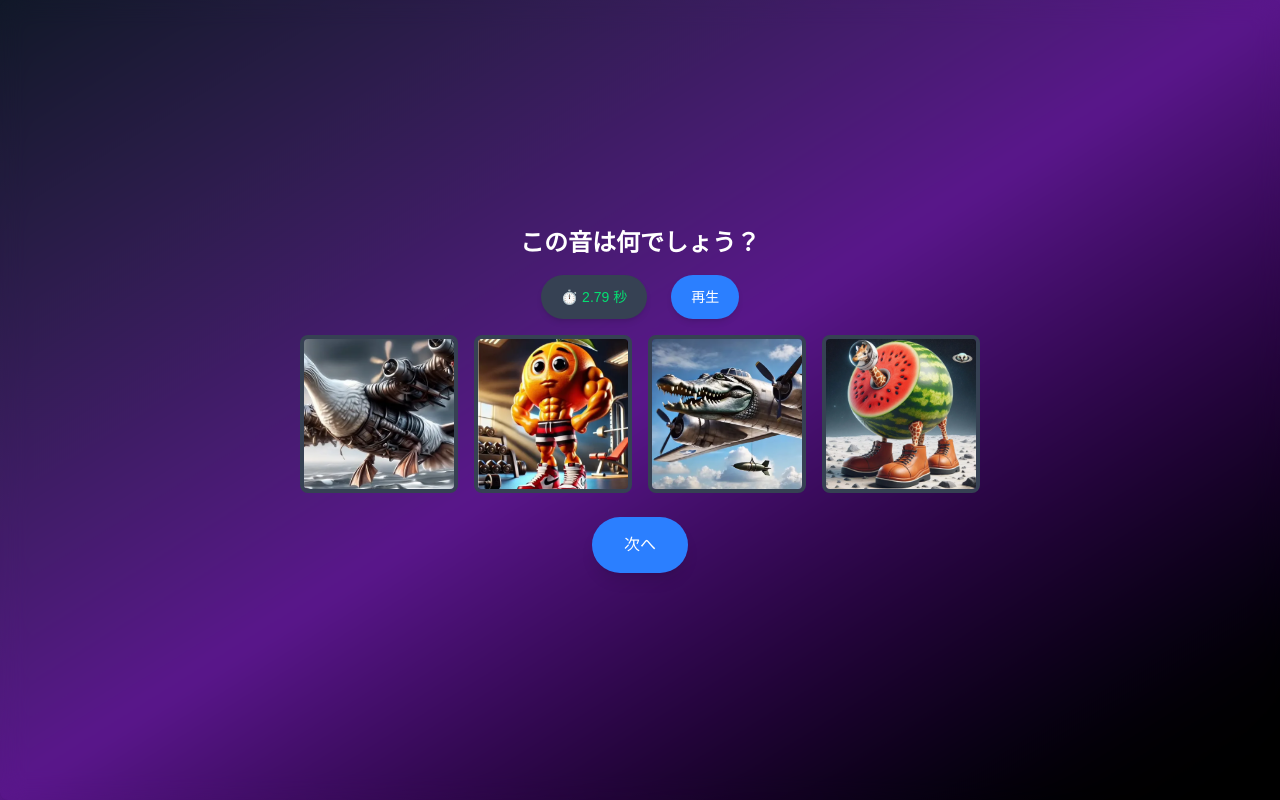
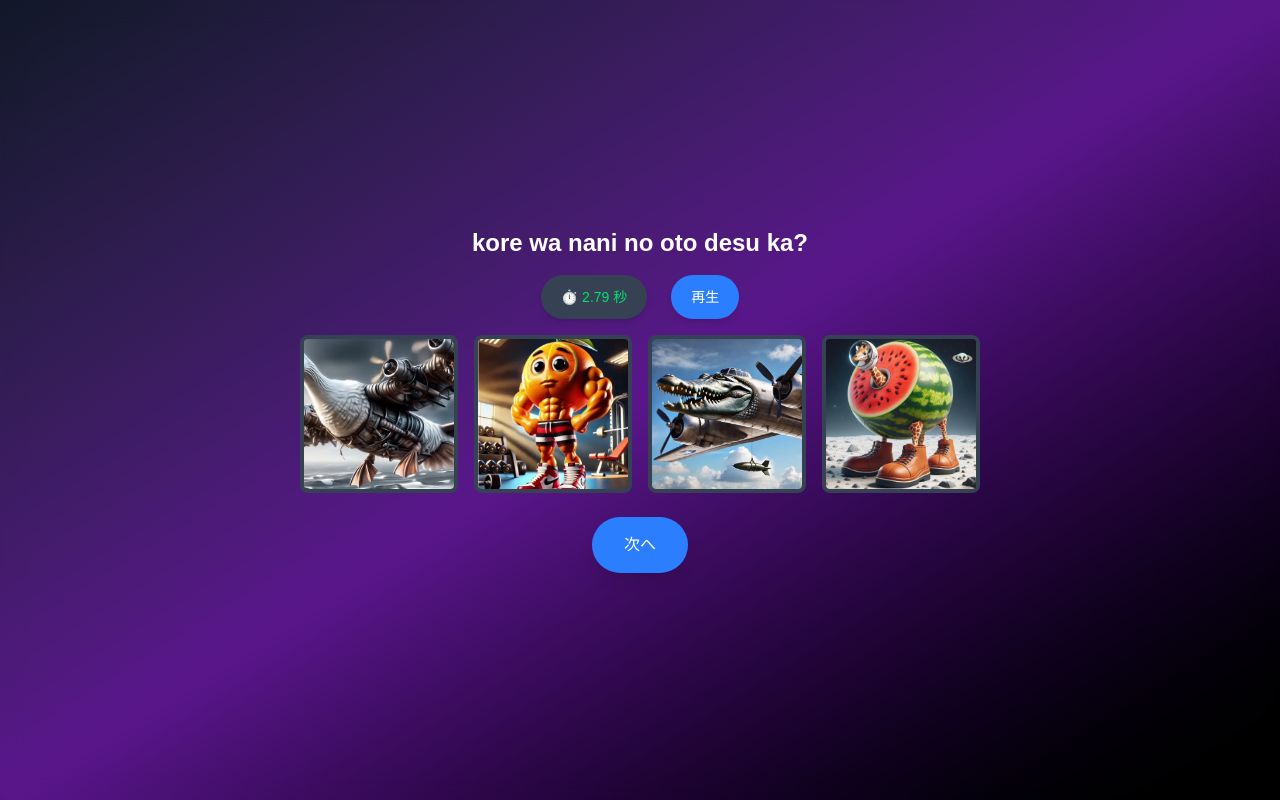
Before and after one commit to kinako1415/quiz-italian-brainrot, a Next.js app: page / in a window 1280 px wide. Both pictures are taken after a click on the button "スタート". Built offline with nearby package versions, Linux system fonts and the light colour scheme.

Commit message:
正解をトップに表示

```diff
--- a/public/data/questions.json
+++ b/public/data/questions.json
@@ -8,7 +8,7 @@
       "ChimpanziniBananini.webp",
       "TralaleroTralala.webp"
     ],
-    "questionText": "この音は何でしょう？"
+    "questionText": "kore wa nani no oto desu ka?"
   },
   {
     "id": 2,
--- a/src/components/QuizApp.tsx
+++ b/src/components/QuizApp.tsx
@@ -201,8 +201,13 @@ const QuizApp = ({ setStarted }: { setStarted: (value: boolean) => void }) => {
 
   return (
     <div className="flex flex-col items-center justify-center h-screen gap-4 p-4 bg-gradient-to-b rounded-lg shadow-xl fixed top-0 left-0 right-0 bottom-0 backdrop-blur-md sm:p-6 md:p-8">
+      {selectedAnswer && (
+        <div className="text-white mt-2 text-lg font-bold text-center fixed sm:text-xl z-50 top-50 md:text-2xl">
+          {selectedAnswer === current.correctAnswer ? "正解！" : "不正解..."}
+        </div>
+      )}
       <p className="text-white text-lg font-semibold text-center sm:text-xl md:text-2xl">
-        {current.questionText}
+        kore wa nani no oto desu ka?
       </p>
       <div className="flex items-center justify-center gap-2 text-white text-sm font-medium sm:gap-4 md:gap-6">
         <span className="bg-gray-700 text-green-400 px-3 py-1 rounded-full shadow-md sm:px-4 sm:py-2 md:px-5 md:py-3">
@@ -242,11 +247,6 @@ const QuizApp = ({ setStarted }: { setStarted: (value: boolean) => void }) => {
           </button>
         ))}
       </div>
-      {selectedAnswer && (
-        <div className="text-white mt-2 text-lg font-bold text-center sm:text-xl md:text-2xl">
-          {selectedAnswer === current.correctAnswer ? "正解！" : "不正解..."}
-        </div>
-      )}
       <button
         onClick={handleNext}
         disabled={false} // 次へボタンを常に有効化
```
